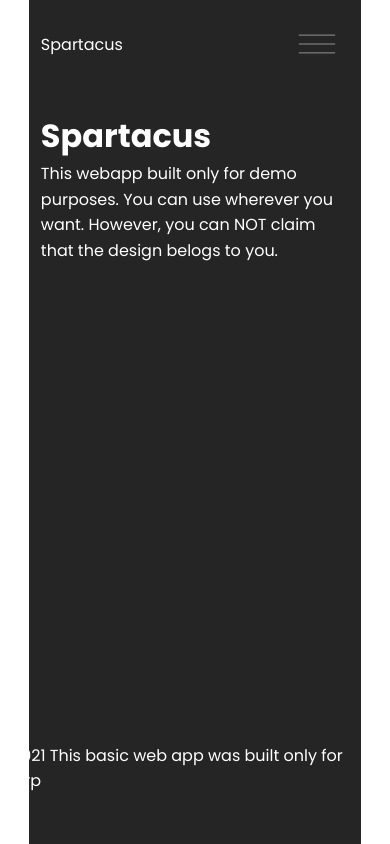
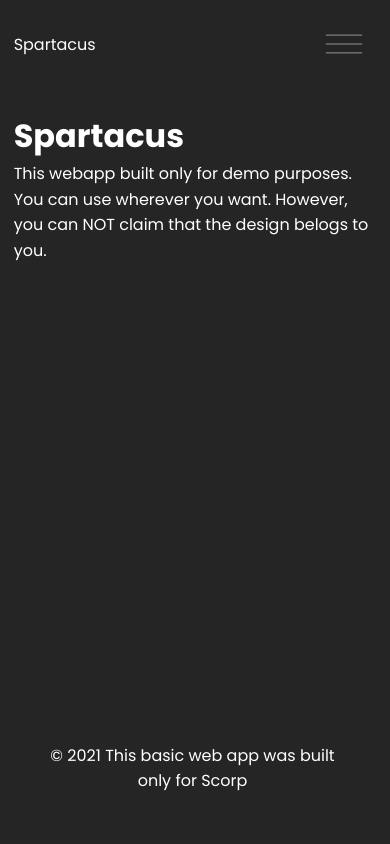
Before and after one commit to ahmetayyildiz66/scorp-task, a Vue app: page / in a window 390 px wide. Built offline with nearby package versions, Linux system fonts and the light colour scheme.

Commit message:
Mobile style fix

```diff
--- a/src/App.vue
+++ b/src/App.vue
@@ -48,6 +48,10 @@ export default {
   width: 85%;
   margin: 0 auto;
   background-color: $color-primary;
+
+  @include respond(phone) {
+    width: 100%;
+  }
 }
 
 .container {
--- a/src/components/LayoutFooter.vue
+++ b/src/components/LayoutFooter.vue
@@ -16,6 +16,8 @@ export default {
 
   @include respond(phone) {
     top: 88%;
+    padding: 0 4rem;
+    text-align: center;
   }
 }
 </style>
--- a/src/components/LayoutNavigation.vue
+++ b/src/components/LayoutNavigation.vue
@@ -138,8 +138,8 @@ export default {
       }
       position: absolute;
       top: 6rem;
-      left: 3.7rem;
-      width: 85%;
+      left: 0;
+      width: 100%;
       height: 18rem;
       padding-left: 2rem;
       align-items: flex-start;
```
